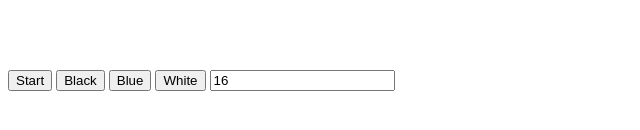
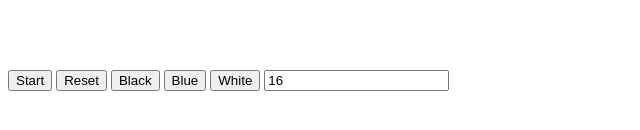
Before and after one commit to CN-McLaren/etch-A-Sketch, a plain HTML site: page index.html in a window 1280 px wide. Shown: the part 438-568 px from the top of the page, without its empty margins (0-640 px from the left). Drawn offline with Linux system fonts and the light colour scheme.

Commit message:
Created reset board function

```diff
--- a/index.html
+++ b/index.html
@@ -10,6 +10,7 @@
         <div class="container">
             <div class="board"></div>
             <button id="start">Start</button>
+            <button onclick = "resetBoard()">Reset</button>
             <button onclick = "changeColor('black')">Black</button>
             <button onclick = "changeColor('blue')">Blue</button>
             <button onclick = "changeColor('white')">White</button>
--- a/javascript.js
+++ b/javascript.js
@@ -35,6 +35,12 @@ function changeSize(input) {
     }
 }
 
+function resetBoard() {
+    let board = document.querySelector(".board");
+    let squares = board.querySelectorAll("div");
+    squares.forEach((div) => div.style.backgroundColor = "white");
+}
+
 function changeColor(choice) {
     color = choice;
 }
```
